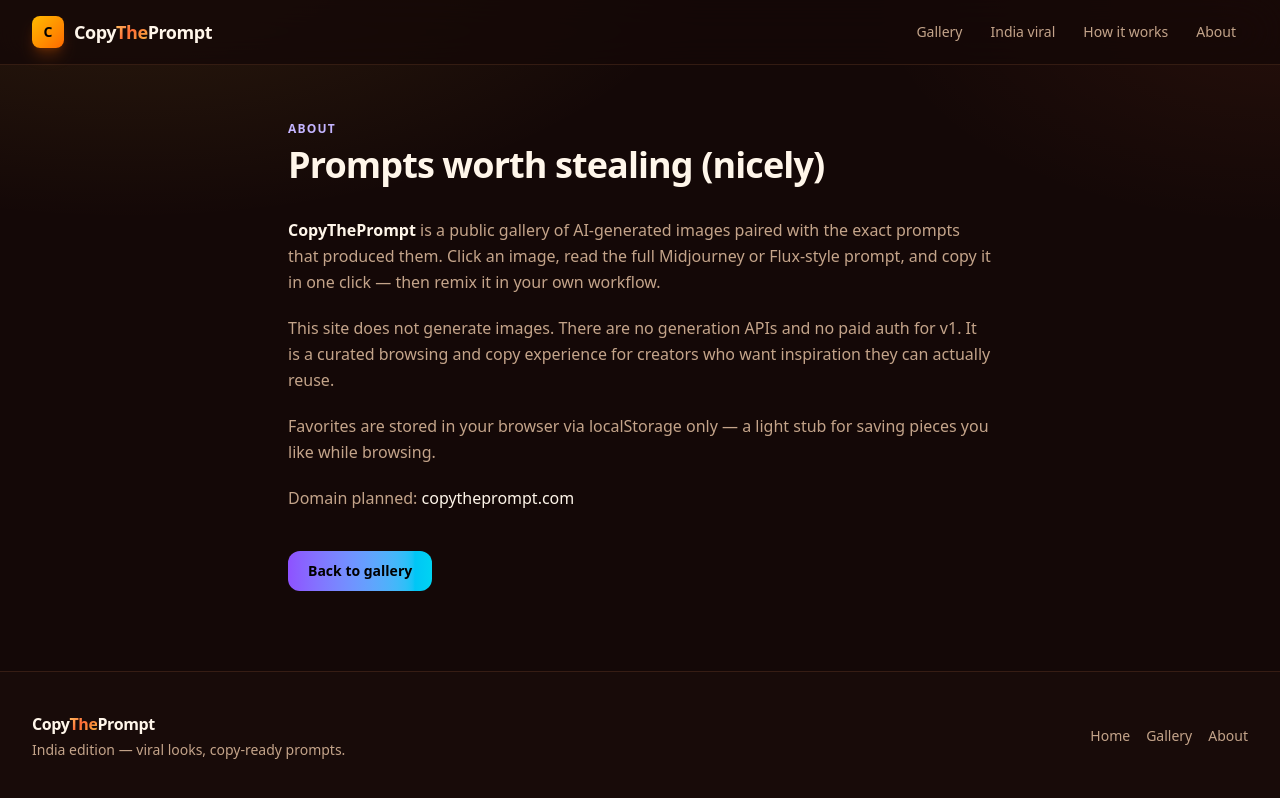
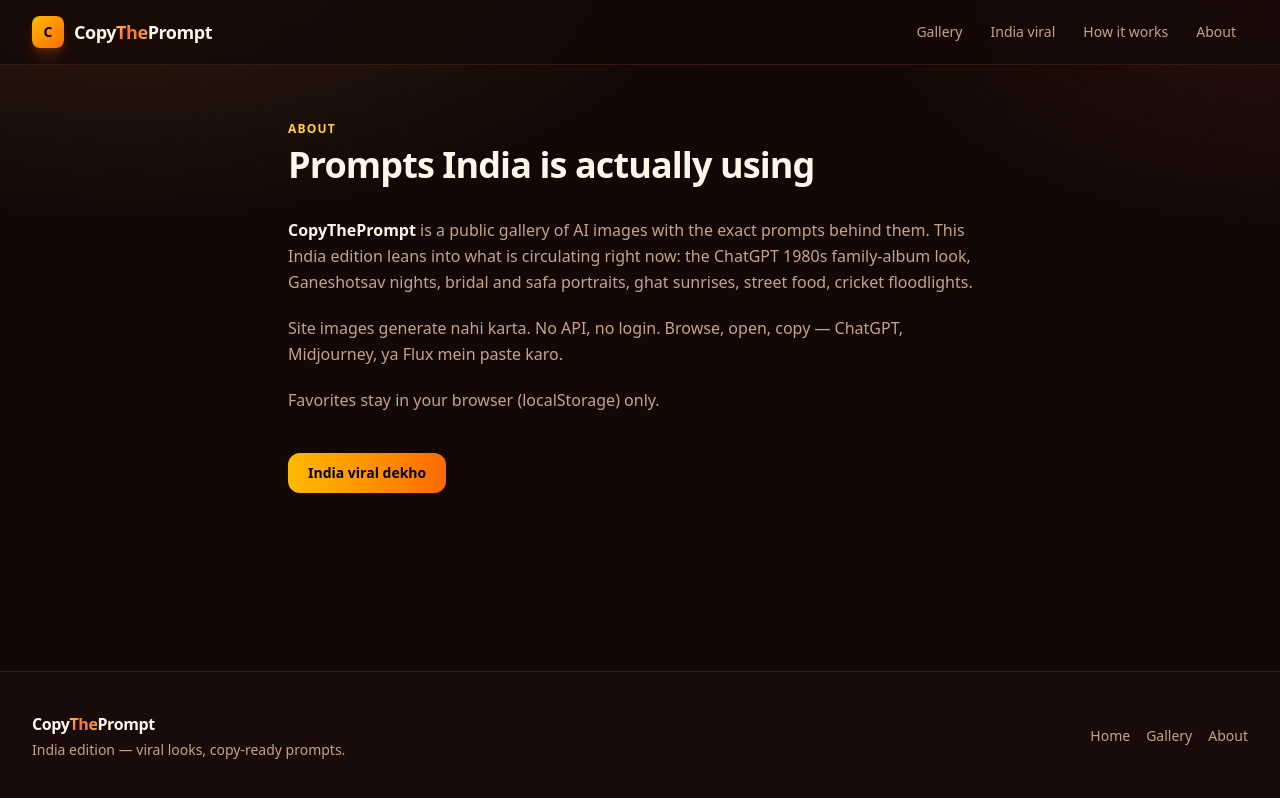
Before and after one commit to anujkumarmeena/copytheprompt, a Next.js app: page /about in a window 1280 px wide. Built offline with nearby package versions, Linux system fonts and the light colour scheme.

Commit message:
India edition: about page

```diff
--- a/src/app/about/page.tsx
+++ b/src/app/about/page.tsx
@@ -4,44 +4,37 @@ import Link from "next/link";
 export const metadata: Metadata = {
   title: "About",
   description:
-    "Learn how CopyThePrompt helps creators reuse high-quality AI image prompts.",
+    "CopyThePrompt India — viral AI image prompts curated for Indian creators.",
 };
 
 export default function AboutPage() {
   return (
     <div className="mx-auto max-w-3xl px-4 py-14 sm:px-6 lg:px-8">
-      <p className="text-xs font-semibold uppercase tracking-widest text-violet-300">
+      <p className="text-xs font-semibold uppercase tracking-widest text-amber-300">
         About
       </p>
       <h1 className="mt-2 text-4xl font-semibold tracking-tight">
-        Prompts worth stealing (nicely)
+        Prompts India is actually using
       </h1>
       <div className="mt-8 space-y-5 text-base leading-relaxed text-ctp-muted">
         <p>
           <strong className="text-ctp-text">CopyThePrompt</strong> is a public
-          gallery of AI-generated images paired with the exact prompts that
-          produced them. Click an image, read the full Midjourney or Flux-style
-          prompt, and copy it in one click — then remix it in your own workflow.
+          gallery of AI images with the exact prompts behind them. This India
+          edition leans into what is circulating right now: the ChatGPT 1980s
+          family-album look, Ganeshotsav nights, bridal and safa portraits,
+          ghat sunrises, street food, cricket floodlights.
         </p>
         <p>
-          This site does not generate images. There are no generation APIs and
-          no paid auth for v1. It is a curated browsing and copy experience for
-          creators who want inspiration they can actually reuse.
+          Site images generate nahi karta. No API, no login. Browse, open, copy
+          — ChatGPT, Midjourney, ya Flux mein paste karo.
         </p>
-        <p>
-          Favorites are stored in your browser via localStorage only — a light
-          stub for saving pieces you like while browsing.
-        </p>
-        <p>
-          Domain planned:{" "}
-          <span className="text-ctp-text">copytheprompt.com</span>
-        </p>
+        <p>Favorites stay in your browser (localStorage) only.</p>
       </div>
       <Link
-        href="/#gallery"
-        className="mt-10 inline-flex rounded-xl bg-gradient-to-r from-violet-500 to-cyan-400 px-5 py-2.5 text-sm font-semibold text-black transition hover:brightness-110"
+        href="/#trending"
+        className="mt-10 inline-flex rounded-xl bg-gradient-to-r from-amber-400 to-orange-500 px-5 py-2.5 text-sm font-semibold text-black transition hover:brightness-110"
       >
-        Back to gallery
+        India viral dekho
       </Link>
     </div>
   );
```
